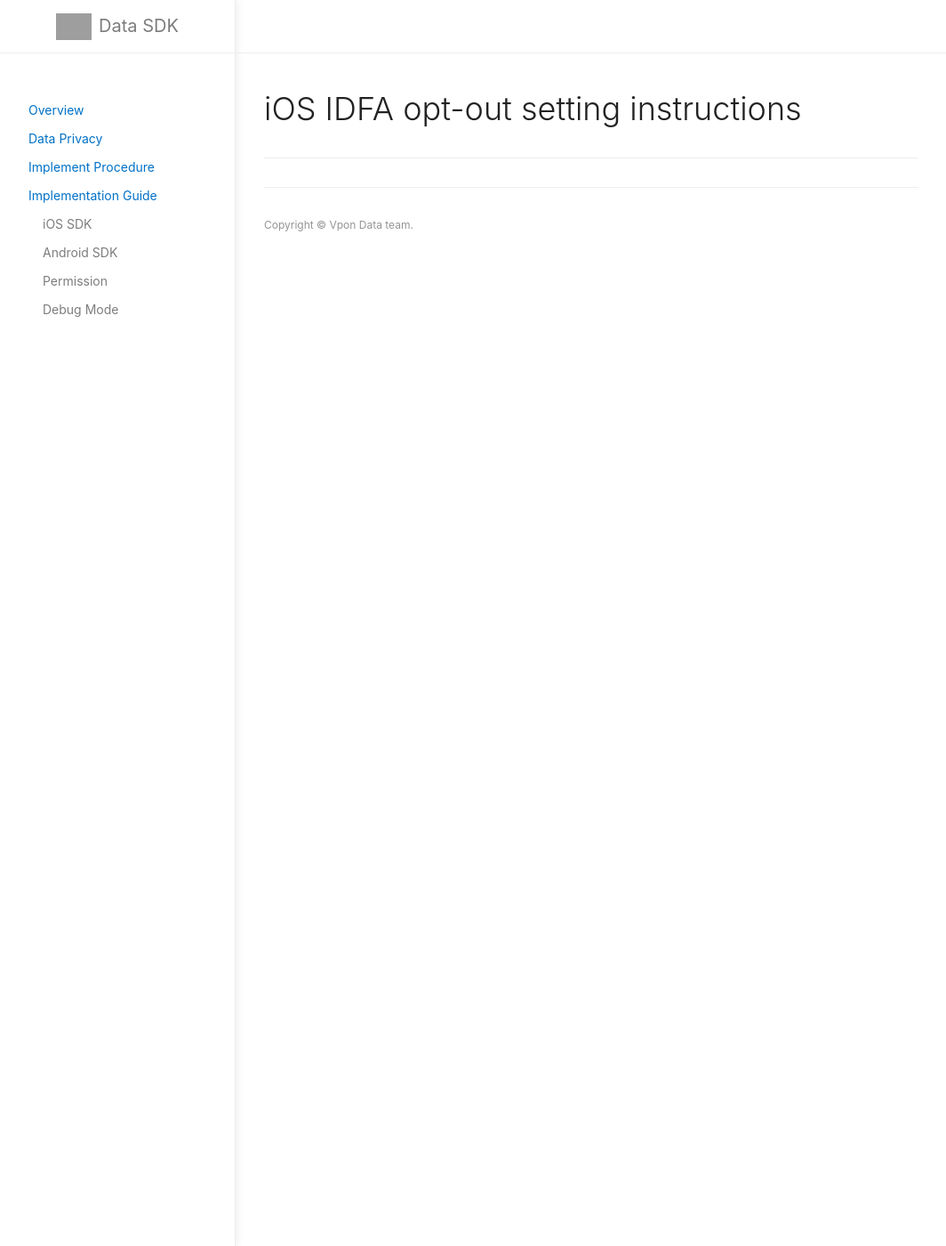
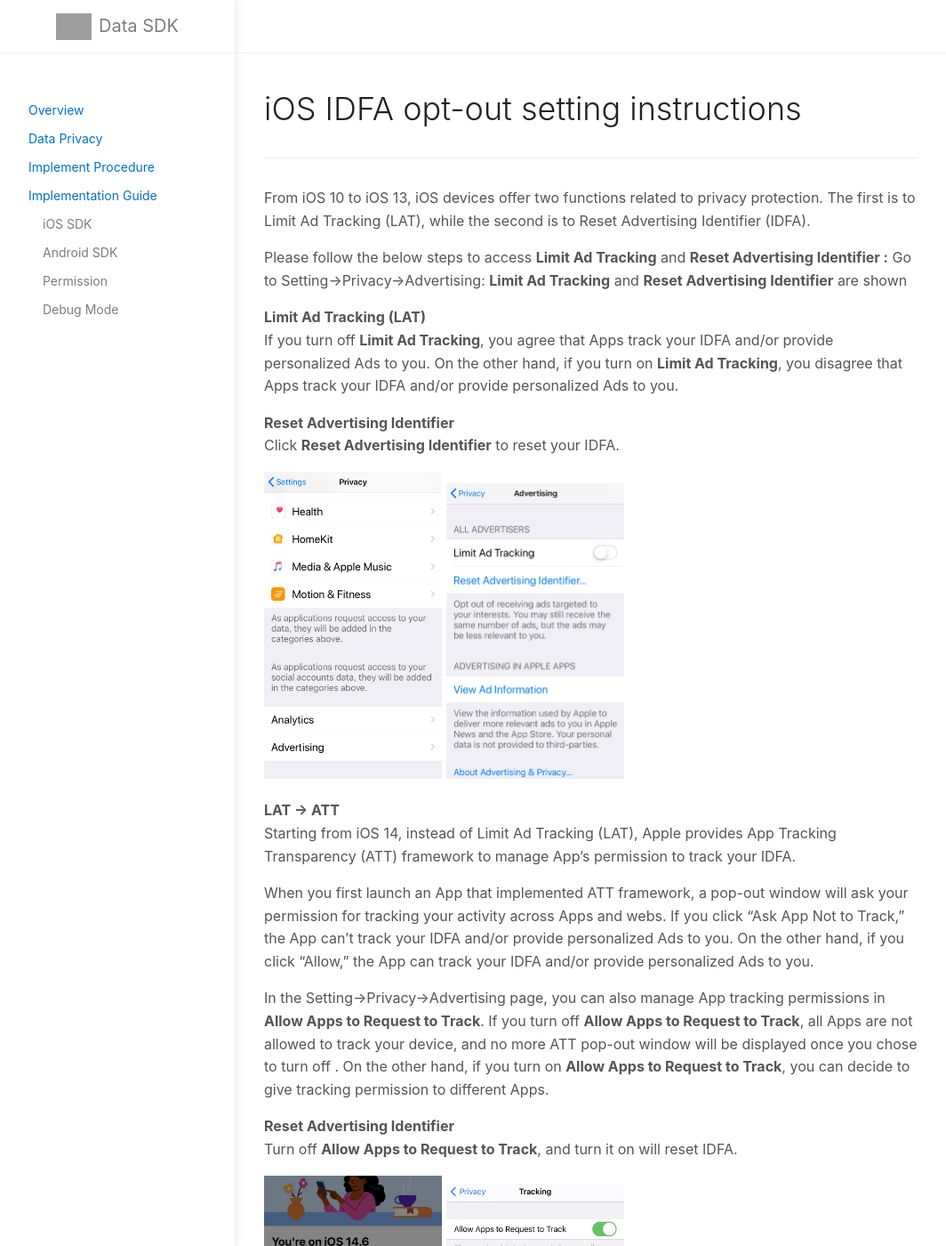
Before and after one commit to vpon-data/data-sdk, a Jekyll site: the page built from docs/Opt-out-ios.md, in a window 1280 px wide and 1400 px high. Shown: the whole window at 89% size, without its empty margins (107-1171 px from the left). Built offline with Jekyll 4.4.1, drawn with Linux system fonts in a browser that asks for light colours; grey boxes are pictures that could not be loaded.

Commit message:
Update Opt-out-ios.md

```diff
--- a/docs/Opt-out-ios.md
+++ b/docs/Opt-out-ios.md
@@ -10,3 +10,29 @@
 
 # iOS IDFA opt-out setting instructions
 ---
+
+From iOS 10 to iOS 13, iOS devices offer two functions related to privacy protection. The first is to Limit Ad Tracking (LAT), while the second is to Reset Advertising Identifier (IDFA).
+
+Please follow the below steps to access **Limit Ad Tracking** and  **Reset Advertising Identifier :**
+Go to Setting→Privacy→Advertising: **Limit Ad Tracking** and **Reset Advertising Identifier** are shown
+
+**Limit Ad Tracking (LAT)**
+If you turn off **Limit Ad Tracking**, you agree that Apps track your IDFA and/or provide personalized Ads to you. On the other hand, if you turn on **Limit Ad Tracking**, you disagree that Apps track your IDFA and/or provide personalized Ads to you.
+
+**Reset Advertising Identifier**
+Click **Reset Advertising Identifier** to reset your IDFA.
+
+<img src="/docs/images/LAT_1.png" alt="drawing" width="200" height="350"/> <img src="/docs/images/LAT_2.png" alt="drawing" width="200" height="350"/>
+
+
+**LAT → ATT**
+Starting from iOS 14, instead of Limit Ad Tracking (LAT), Apple provides App Tracking Transparency (ATT) framework to manage App’s permission to track your IDFA.
+
+When you first launch an App that implemented ATT framework, a pop-out window will ask your permission for tracking your activity across Apps and webs. If you click “Ask App Not to Track,” the App can't track your IDFA and/or provide personalized Ads to you. On the other hand, if you click “Allow,” the App can track your IDFA and/or provide personalized Ads to you.
+
+In the Setting→Privacy→Advertising page, you can also manage App tracking permissions in **Allow Apps to Request to Track**. If you turn off **Allow Apps to Request to Track**, all Apps are not allowed to track your device, and no more ATT pop-out window will be displayed once you chose to turn off . On the other hand, if you turn on **Allow Apps to Request to Track**, you can decide to give tracking permission to different Apps.
+
+**Reset Advertising Identifier**
+Turn off **Allow Apps to Request to Track**, and turn it on will reset IDFA.
+
+<img src="/docs/images/ATT_1.png" alt="drawing" width="200" height="350"/> <img src="/docs/images/ATT_2.png" alt="drawing" width="200" height="350"/>
```
